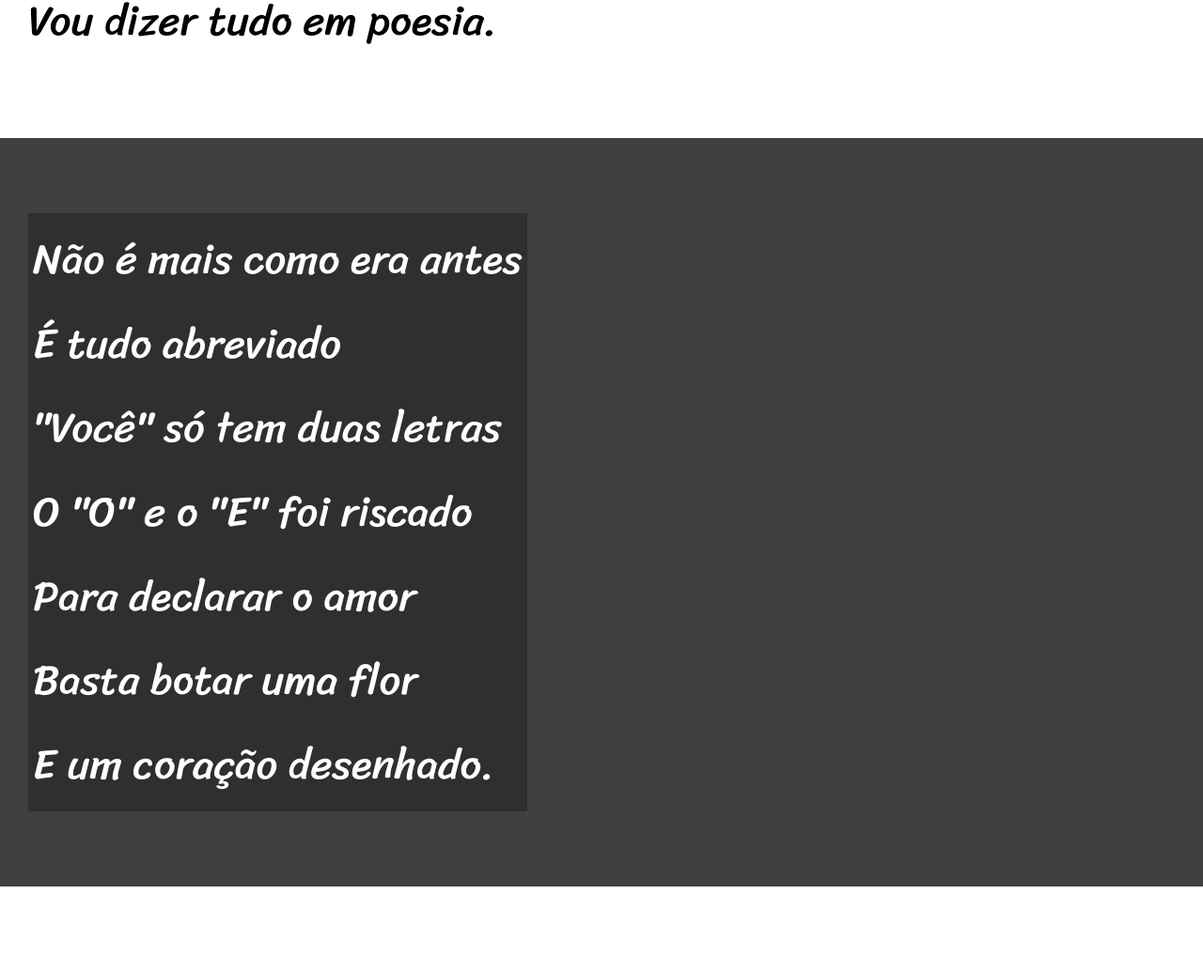
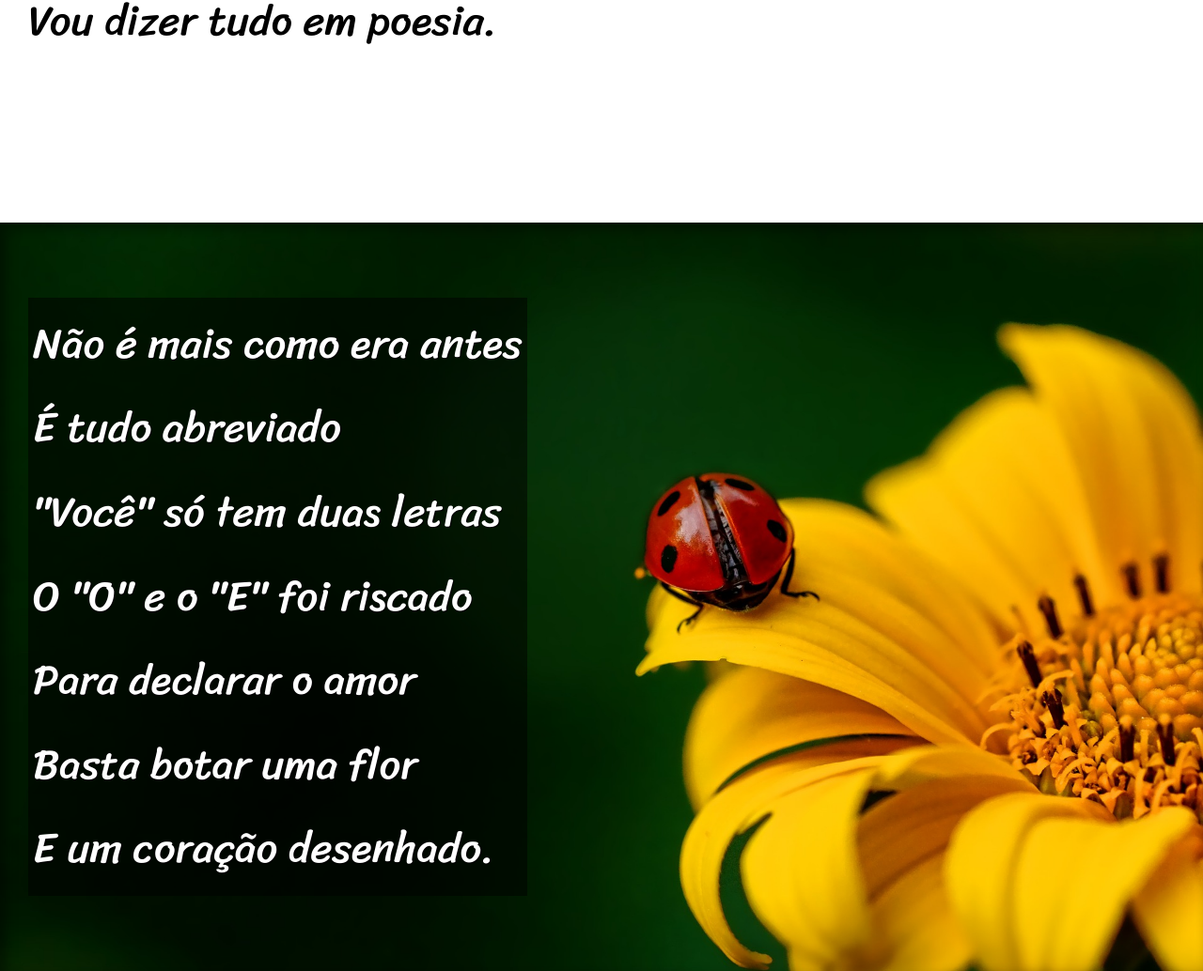
Before and after one commit to ThayroneAlves/HTML-CSS, a plain HTML site: page Exercícios/Desafio 12/index.html in a window 1280 px wide. Shown: the part 900-1934 px from the top of the page at 94% size. Drawn offline with Linux system fonts and the light colour scheme.

Commit message:
background images

```diff
--- a/Exercícios/Desafio 12/estilos/style.css
+++ b/Exercícios/Desafio 12/estilos/style.css
@@ -57,6 +57,10 @@ section {
     font-size: 3.5vw;
 }
 
+section > p {
+    padding-bottom: 2em;
+}
+
 section.normal {
     background-color: white;
     color: black;
@@ -65,12 +69,27 @@ section.normal {
 section.imagem {
     background-color: rgb(65, 63, 63);
     color: white;
+    box-shadow: inset 6px 6px 13px 0px rgba(0, 0, 0, 0.438);
+    background-size: cover;
+    background-attachment: fixed;
 }
 
 section.imagem > p {
     display: inline-block;
     padding: 5px;
-    background-color: rgba(0, 0, 0, 0.253);
+    background-color: rgba(0, 0, 0, 0.514);
+    text-shadow: 1px 1px 0px black;
+
+}
+
+section#img01 {
+    background-image: url(../imagens/background001.jpg);
+    background-position: right center;
+}
+
+section#img02 {
+    background-image: url(../imagens/background002.jpg);
+
 }
 
 footer {
--- a/Exercícios/Desafio 12/index.html
+++ b/Exercícios/Desafio 12/index.html
@@ -25,7 +25,7 @@
     </section>
 
 
-    <section class="imagem">
+    <section class="imagem" id="img01">
         <p>
             Não é mais como era antes <br>
             É tudo abreviado <br>
@@ -59,7 +59,7 @@
         </p>
     </section>
 
-    <section class="imagem">
+    <section class="imagem" id="img02">
         <p>
             Tenho saudade das cartas <br>
             Escritas com a própria mão <br>
```
